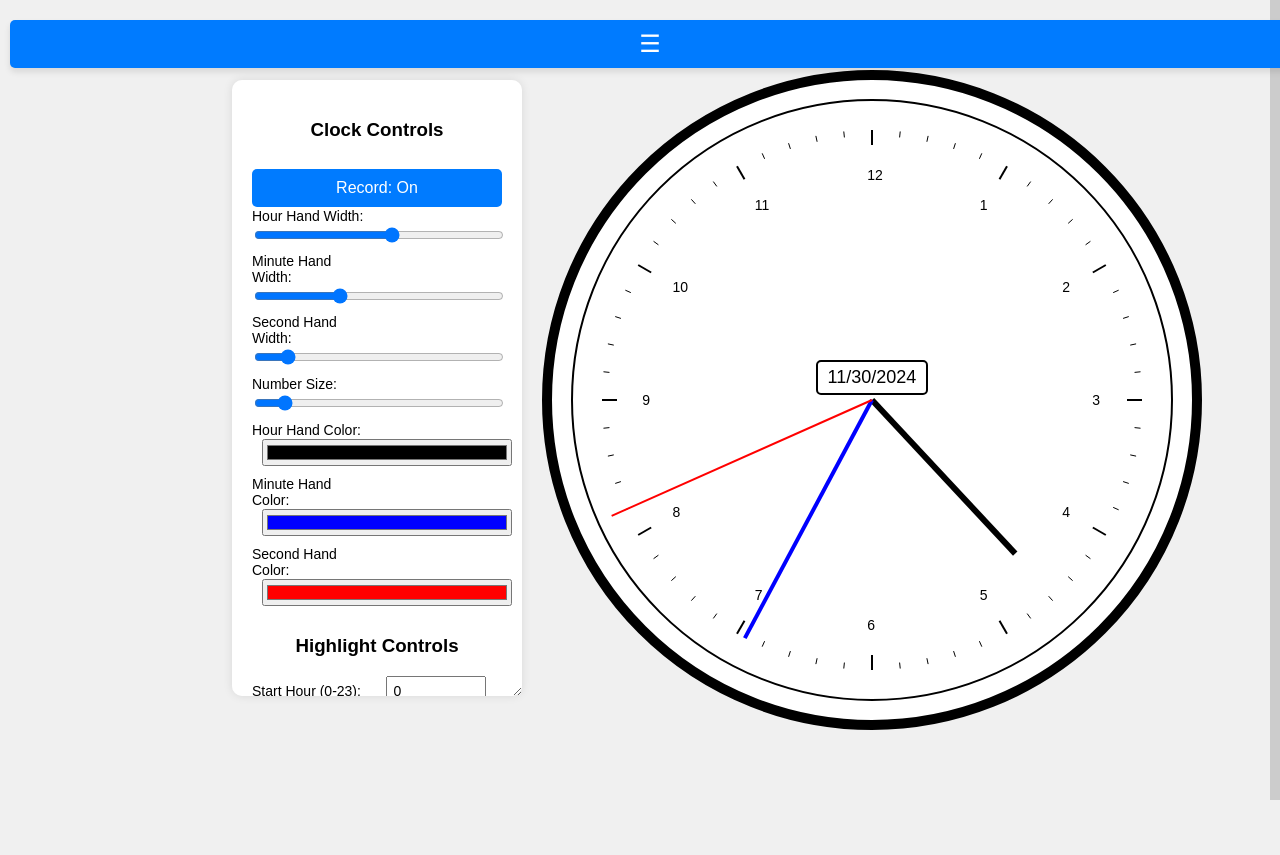
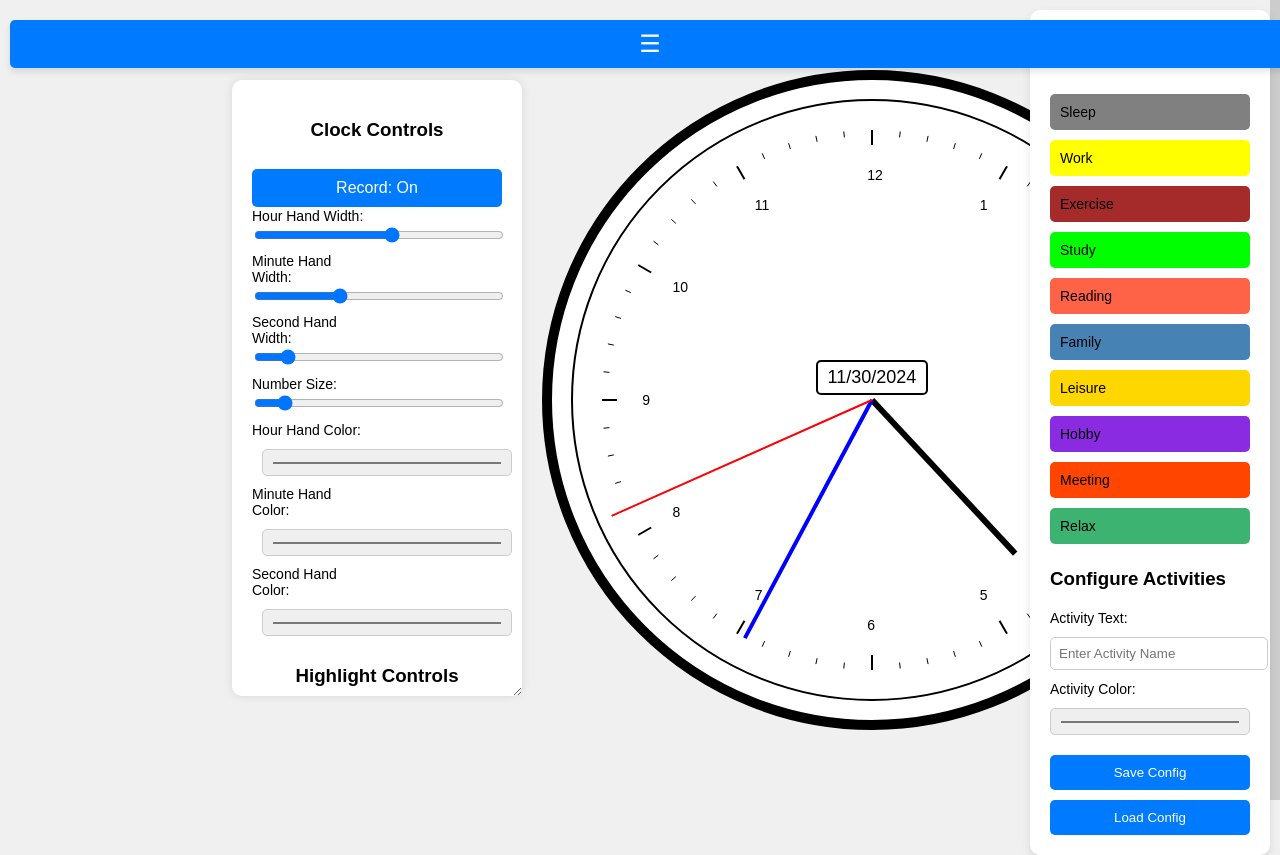
Before and after one commit to trmttm/AnalogClockTimeManagement, a plain HTML site: page index.html in a window 1280 px wide. Before the commit the page ends 800 px from the top, so only its background shows below. Drawn offline with Linux system fonts and the light colour scheme.

Commit message:
Add activity buttons

```diff
--- a/index.html
+++ b/index.html
@@ -91,6 +91,32 @@
         <canvas id="clockCanvas"></canvas>
         <div id="dateDisplay"></div>
     </div>
+
+    <div class="activity-controls">
+        <h3>Activities</h3>
+        <div id="activityButtons">
+            <button class="activity-btn" id="btnSleep" data-color="#808080">Sleep</button>
+            <button class="activity-btn" id="btnWork" data-color="#FFFF00">Work</button>
+            <button class="activity-btn" id="btnExercise" data-color="#A52A2A">Exercise</button>
+            <button class="activity-btn" id="btnStudy" data-color="#00FF00">Study</button>
+            <button class="activity-btn" id="btnReading" data-color="#FF6347">Reading</button>
+            <button class="activity-btn" id="btnFamily" data-color="#4682B4">Family</button>
+            <button class="activity-btn" id="btnLeisure" data-color="#FFD700">Leisure</button>
+            <button class="activity-btn" id="btnHobby" data-color="#8A2BE2">Hobby</button>
+            <button class="activity-btn" id="btnMeeting" data-color="#FF4500">Meeting</button>
+            <button class="activity-btn" id="btnRelax" data-color="#3CB371">Relax</button>
+        </div>
+
+        <h3>Configure Activities</h3>
+        <label for="activityText">Activity Text:</label>
+        <input type="text" id="activityText" placeholder="Enter Activity Name">
+        <label for="activityColor">Activity Color:</label>
+        <input type="color" id="activityColor" value="#FF0000">
+        <button id="saveConfigButton">Save Config</button>
+        <button id="loadConfigButton">Load Config</button>
+    </div>
+
+
 </div>
 
 <script src="script.js"></script>
--- a/script.js
+++ b/script.js
@@ -454,3 +454,74 @@ document.getElementById('hamburgerButton').addEventListener('click', () => {
 updateCanvasSize();
 setInterval(drawClock, 1000);
 window.addEventListener('resize', updateCanvasSize);
+// Variables for activity buttons and their configurations
+const activityButtons = document.querySelectorAll('.activity-btn');
+let activitiesConfig = [
+    { id: 'btnSleep', color: '#808080', text: 'Sleep' },
+    { id: 'btnWork', color: '#FFFF00', text: 'Work' },
+    { id: 'btnExercise', color: '#A52A2A', text: 'Exercise' },
+    { id: 'btnStudy', color: '#00FF00', text: 'Study' },
+    { id: 'btnReading', color: '#FF6347', text: 'Reading' },
+    { id: 'btnFamily', color: '#4682B4', text: 'Family' },
+    { id: 'btnLeisure', color: '#FFD700', text: 'Leisure' },
+    { id: 'btnHobby', color: '#8A2BE2', text: 'Hobby' },
+    { id: 'btnMeeting', color: '#FF4500', text: 'Meeting' },
+    { id: 'btnRelax', color: '#3CB371', text: 'Relax' }
+];
+
+// Initialize the buttons with the saved configuration
+function initActivityButtons() {
+    activityButtons.forEach(button => {
+        const activity = activitiesConfig.find(a => a.id === button.id);
+        button.style.backgroundColor = activity.color;
+        button.textContent = activity.text;
+
+        // Attach click event to change the highlight color based on the button
+        button.addEventListener('click', () => {
+            // Change the highlight color to the button's color
+            document.getElementById('highlightColor').value = activity.color;
+
+            // Toggle Record off and back on with the new color
+            if (isRecording) {
+                toggleRecord(); // Toggle off Record
+                recordColor = activity.color; // Set new color from button
+                toggleRecord(); // Toggle back on Record
+            } else {
+                recordColor = activity.color; // Set color for new highlight
+            }
+        });
+    });
+}
+
+// Function to update activity color and text dynamically
+document.getElementById('saveConfigButton').addEventListener('click', () => {
+    const activityText = document.getElementById('activityText').value;
+    const activityColor = document.getElementById('activityColor').value;
+
+    // Update the first button (for example, Sleep) with the new configuration
+    const selectedButton = activityButtons[0]; // Assume user modifies the first button
+    selectedButton.style.backgroundColor = activityColor;
+    selectedButton.textContent = activityText;
+
+    // Save updated configuration
+    activitiesConfig[0] = { id: selectedButton.id, color: activityColor, text: activityText };
+});
+
+// Function to load the configuration from JSON
+document.getElementById('loadConfigButton').addEventListener('click', () => {
+    const savedConfig = localStorage.getItem('activitiesConfig');
+    if (savedConfig) {
+        activitiesConfig = JSON.parse(savedConfig);
+        initActivityButtons(); // Reinitialize the buttons with the loaded configuration
+    } else {
+        alert("No saved configuration found.");
+    }
+});
+
+// Save the current configuration to local storage
+function saveConfigToLocalStorage() {
+    localStorage.setItem('activitiesConfig', JSON.stringify(activitiesConfig));
+}
+
+// Initialize buttons on page load
+initActivityButtons();
--- a/style.css
+++ b/style.css
@@ -184,3 +184,62 @@ button:hover {
 .toggle-button:hover {
     background-color: #0056b3; /* Darker blue on hover */
 }
+
+/* Right-hand activity controls */
+.activity-controls {
+    position: absolute;
+    top: 10px;
+    right: 10px;
+    width: 200px;
+    background-color: white;
+    padding: 20px;
+    border-radius: 10px;
+    box-shadow: 0px 4px 10px rgba(0, 0, 0, 0.1);
+}
+
+/* Activity buttons styling */
+.activity-btn {
+    width: 100%;
+    padding: 10px;
+    margin: 5px 0;
+    font-size: 14px;
+    border: none;
+    border-radius: 5px;
+    cursor: pointer;
+    text-align: left;
+}
+
+/* Dynamic activity color */
+.activity-btn {
+    background-color: #ccc;
+    color: black;
+}
+
+/* Activity button hover effect */
+.activity-btn:hover {
+    opacity: 0.8;
+}
+
+/* Input fields for changing text and color */
+input[type="text"], input[type="color"] {
+    width: 100%;
+    padding: 8px;
+    margin: 10px 0;
+    border-radius: 5px;
+    border: 1px solid #ccc;
+}
+
+button {
+    width: 100%;
+    padding: 10px;
+    margin-top: 10px;
+    background-color: #007BFF;
+    color: white;
+    border: none;
+    border-radius: 5px;
+    cursor: pointer;
+}
+
+button:hover {
+    background-color: #0056b3;
+}
```
